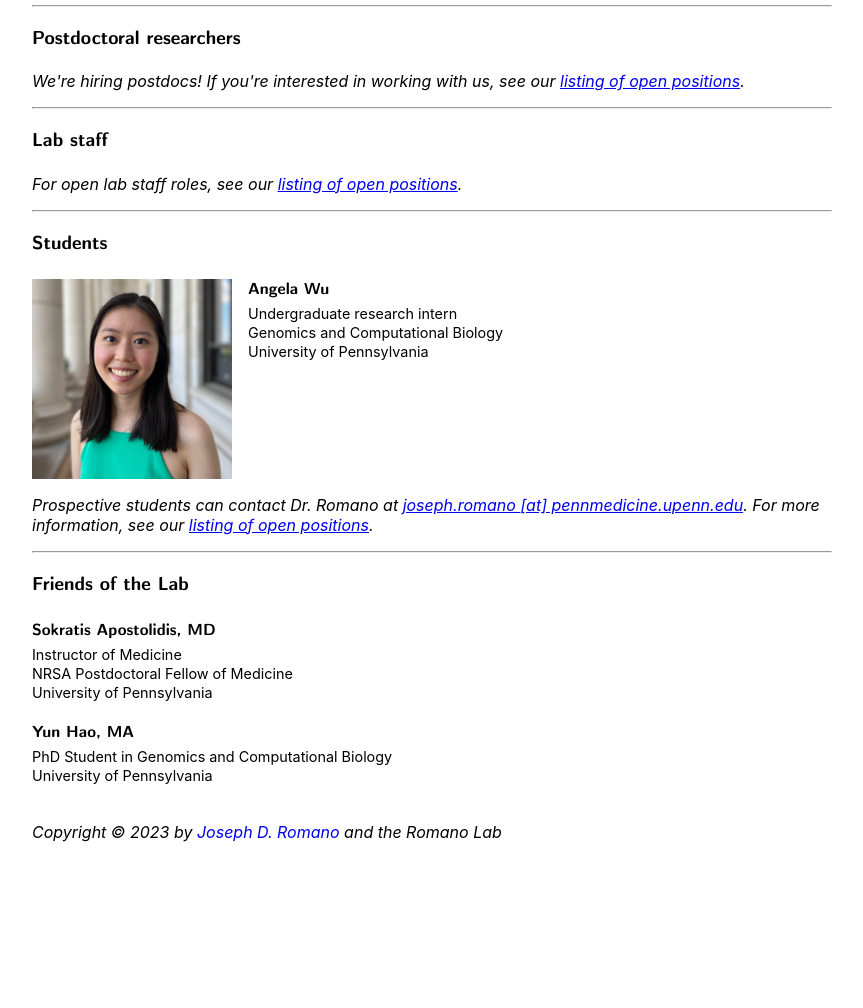
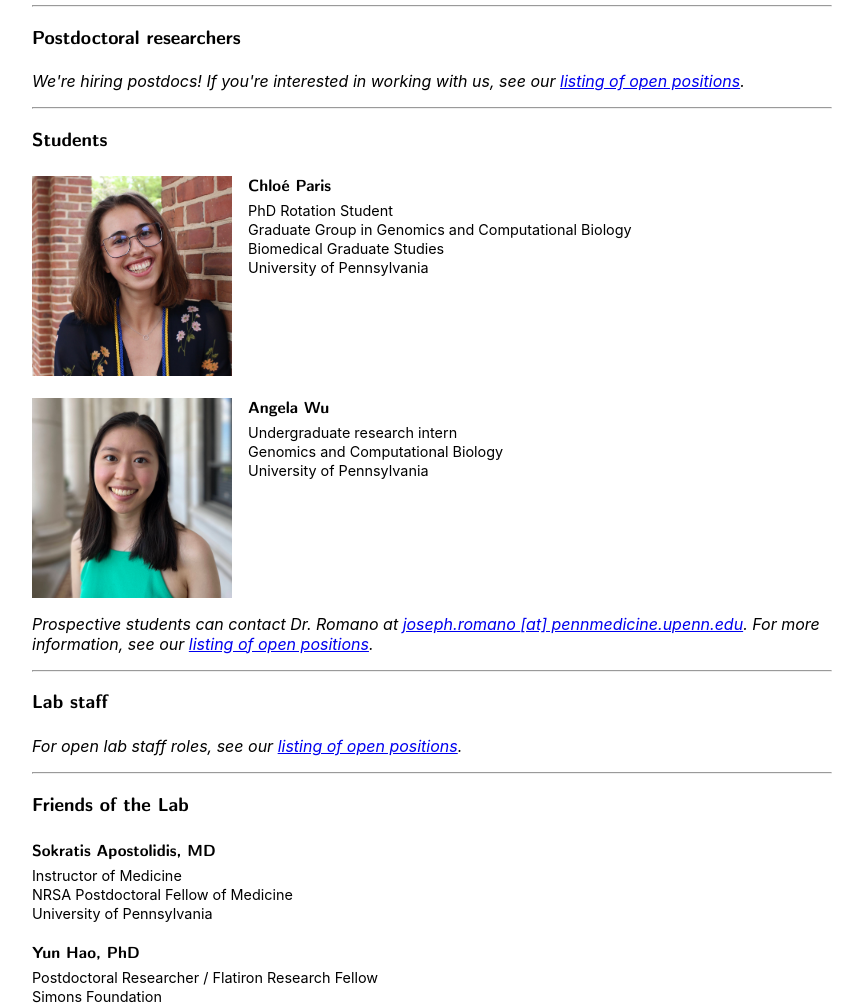
Before and after one commit to RomanoLab/romanolab.org, an Eleventy site: page src/pages/personnel.njk in a window 1280 px wide. Shown: the part 505-1513 px from the top of the page, without its empty margins (24-887 px from the left). Before the commit the page ends 1391 px from the top, so only its background shows below. Built offline with nearby package versions, Linux system fonts and the light colour scheme; Eleventy itself is replaced by a stand-in of ours; files that its build step writes are made by us from their sources.

Commit message:
Add Chloe to personnel listing

```diff
--- a/src/pages/personnel.njk
+++ b/src/pages/personnel.njk
@@ -48,13 +48,22 @@ permalink: /personnel.html
 </p>
 
 <hr/>
-<h3>Lab staff</h3>
-<p>
-    <i>For open lab staff roles, see our <a href="positions.html">listing of open positions</a>.</i>
-</p>
+<h3>Students</h3>
+<div class="person">
+    <div class="headshot">
+        <img class="headshot-img" src="./_includes/assets/img/chloe-paris-headshot.jpeg"/>
+    </div>
 
-<hr/>
-<h3>Students</h3>
+    <div class="bio">
+        <h4>Chloé Paris</h4>
+        <div class="titles">
+            <p>PhD Rotation Student</p>
+            <p>Graduate Group in Genomics and Computational Biology</p>
+            <p>Biomedical Graduate Studies</p>
+            <p>University of Pennsylvania</p>
+        </div>
+    </div>
+</div>
 <div class="person">
     <div class="headshot">
         <img class="headshot-img" src="./_includes/assets/img/angela-wu-headshot.jpeg"/>
@@ -74,6 +83,12 @@ permalink: /personnel.html
 </p>
 
 <hr/>
+<h3>Lab staff</h3>
+<p>
+    <i>For open lab staff roles, see our <a href="positions.html">listing of open positions</a>.</i>
+</p>
+
+<hr/>
 <h3>Friends of the Lab</h3>
 {# No headshot #}
 <div class="friend">
@@ -85,10 +100,10 @@ permalink: /personnel.html
     </div>
 </div>
 <div class="friend">
-    <h4>Yun Hao, MA</h4>
+    <h4>Yun Hao, PhD</h4>
     <div class="titles">
-        <p>PhD Student in Genomics and Computational Biology</p>
-        <p>University of Pennsylvania</p>
+        <p>Postdoctoral Researcher / Flatiron Research Fellow</p>
+        <p>Simons Foundation</p>
     </div>
 </div>
 
```
Also changed, not shown: docs/_includes/assets/img/chloe-paris-headshot.jpeg (added), docs/_includes/assets/img/chloe-paris.jpeg (added), docs/personnel.html, src/_includes/assets/img/chloe-paris-headshot.jpeg (added), 2 other files.
